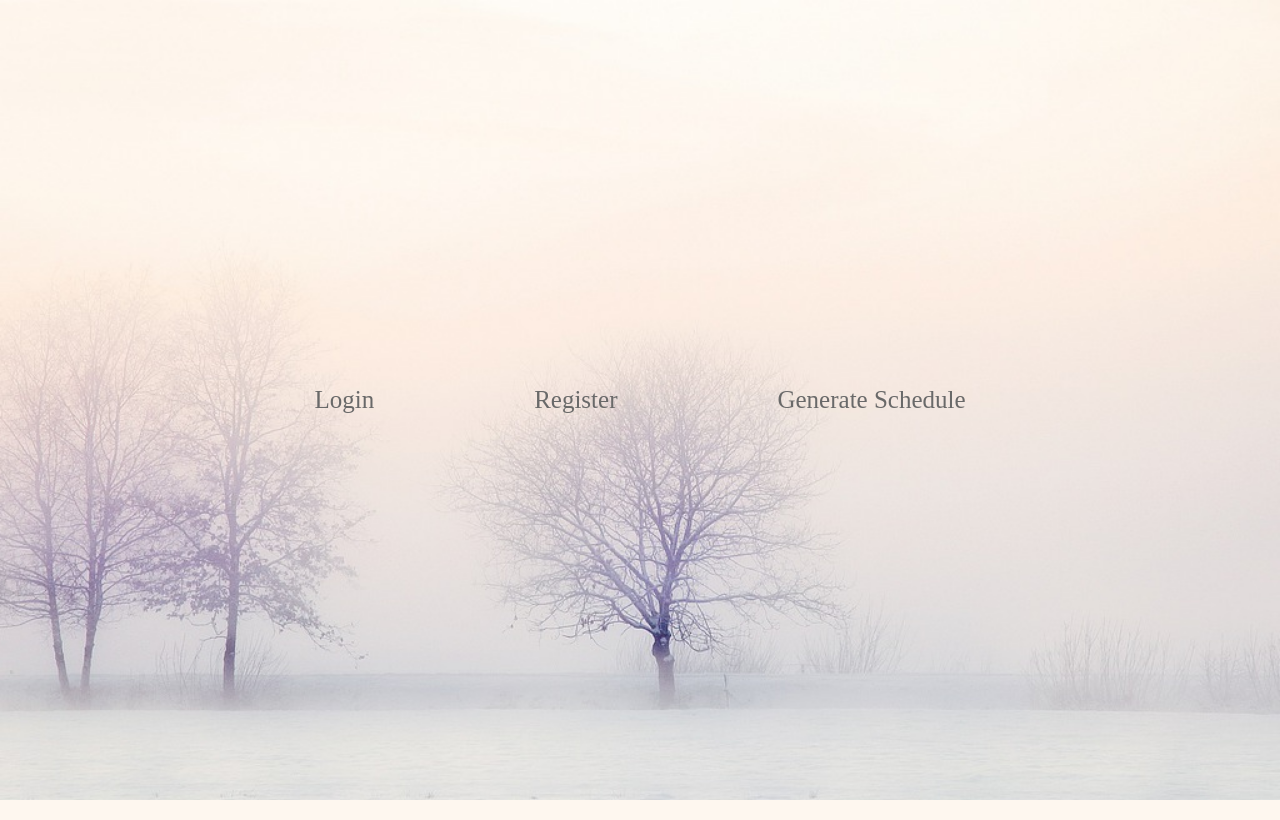
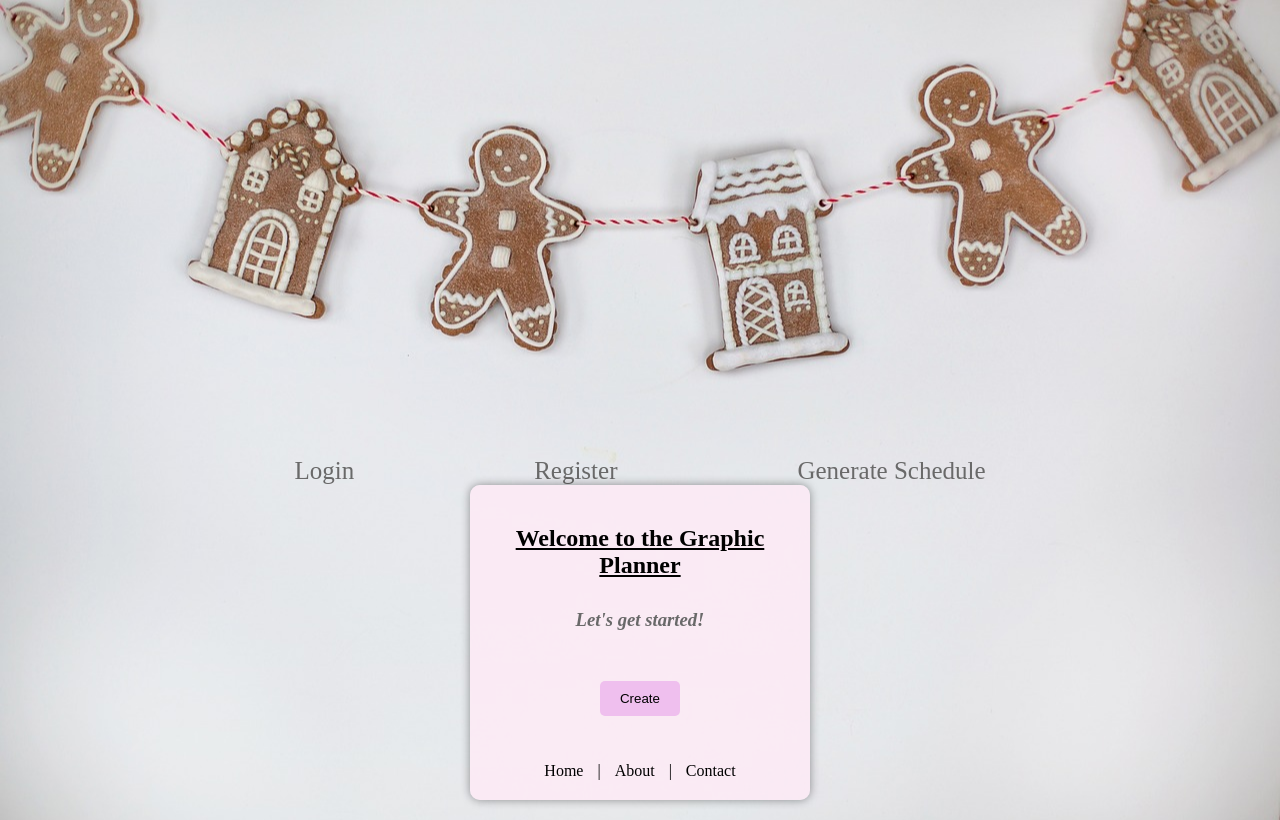
Before and after one commit to SidorowiczPaulina/graphic_test, a Django app: page /home/ in a window 1280 px wide. Run offline with Django 4.2, Linux system fonts and the light colour scheme.

Commit message:
aktualne templatki

```diff
--- a/viewer/forms.py
+++ b/viewer/forms.py
@@ -42,10 +42,6 @@
             del self.fields['UniqueID']
 
 
-    your_date_field = forms.DateField(
-        widget=forms.DateInput(attrs={'type': 'text', 'class': 'datepicker'}),
-        input_formats=['%Y-%m-%d'],
-    )
 
 
     def save(self, commit=True):
--- a/viewer/templates/base.html
+++ b/viewer/templates/base.html
@@ -6,7 +6,7 @@
     <meta charset="UTF-8">
     <meta name="viewport" content="width=device-width, initial-scale=1.0">
     <title>{% block title %}My Shift Planner{% endblock %}</title>
-     <link rel="stylesheet" href="{% static 'css/base.css' %}">
+    <link rel="stylesheet" href="{% static 'css/base.css' %}">
     <link rel="stylesheet" href="{% static 'css/shift.css' %}">
     <link rel="stylesheet" href="{% static 'css/shift.css' %}">
     <style>
@@ -27,7 +27,7 @@
             background-color: whitesmoke;
             padding: 20px;
             border-radius: 10px;
-            box-shadow: 0 0 10px rgba(0, 0, 0, 0.1); /* Dodaj cień do kontenera */
+            box-shadow: 0 0 10px rgba(0, 0, 0, 0.1);
         }
 
         nav ul {
@@ -63,9 +63,9 @@
             {% if user.is_authenticated %}
             <li><a href="{% url 'home' %}">Home</a></li>
             <li><a href="{% url 'logout' %}">Logout</a></li>
-            <li><a href="{% url 'generate_schedule' %}">Generate Schedule <small><small><small><br>(for admin)</br></small></small></small></a></li>
+            <li><a href="{% url 'generate_schedule' %}">Generate Schedule <small><small><small>(for admin)</small></small></small></a></li>
             <li><a href="{% url 'enter_availability' %}">Enter Availability</a></li>
-            <li><a href="{% url 'generate_pdf' %}">Generate pdf<small><small><small><br><br>(for admin)</br></br></small></small></small></a></li>
+            <li><a href="{% url 'generate_pdf' %}">Generate pdf<small><small><small><br>(for admin)</br></small></small></small></a></li>
             {% else %}
                 <li><a href="{% url 'login' %}">Login</a></li>
                 <li><a href="{% url 'register' %}">Register</a></li>
--- a/viewer/templates/home.html
+++ b/viewer/templates/home.html
@@ -1,70 +1,9 @@
 {% extends 'base.html' %}
 {% load static %}
 
-
+{% block content %}
 
 <link rel="stylesheet" href="{% static 'css/home.css' %}">
-<div class="home-form">
-    <h2>Welcome to the Graphic Planner</h2>
-    <em><h3>Let's get started!</h3></em>
-
-<style>
-    body {
-        background-image: url("/static/images/home.jpg");
-        background-size: cover;
-        background-position: center;
-        background-repeat: no-repeat;
-        height: 100vh;
-        margin: 0;
-        display: flex;
-        align-items: center;
-        justify-content: center;
-        opacity: 1;
-    }
-
-    .home-form {
-        background-color: rgba(255, 236, 247, 0.8);
-        padding: 20px;
-        border-radius: 10px;
-        box-shadow: 0 0 10px rgba(1, 1, 1, 0.4);
-        text-align: center; /* Dodano właściwość text-align */
-    }
-
-    h2 {
-        color: black;
-        text-decoration: underline;
-        margin-bottom: 30px;
-    }
-
-    h3 {
-        color: dimgray;
-        margin-bottom: 30px;
-    }
-
-    button {
-        background-color: #efbfee;
-        color: black;
-        padding: 10px 20px;
-        border: 2px;
-        border-radius: 5px;
-        cursor: pointer;
-        margin-top: 20px;
-        margin-bottom: 30px;
-    }
-
-    button:hover {
-        background-color: #d466ee;
-    }
-
-    /* Zastosuj inne style, gdy kursor najedzie na przycisk */
-
-    a {
-        text-decoration: none;
-        color: #000;
-        margin: 0 10px;
-    }
-
-</style>
 <div class="home-form">
     <h2>Welcome to the Graphic Planner</h2>
     <em><h3>Let's get started!</h3></em>
@@ -79,3 +18,4 @@
     <a href="#">About</a> |
     <a href="#">Contact</a>
 </div>
+{% endblock %}
--- a/viewer/templates/registration/login.html
+++ b/viewer/templates/registration/login.html
@@ -15,10 +15,10 @@
     }
 
     .login-form {
-        background-color: rgba(253, 253, 253, 0.8); /* Przezroczysty biały kolor tła formularza */
+        background-color: rgba(253, 253, 253, 0.8);
         padding: 20px;
         border-radius: 10px;
-        box-shadow: 0 0 10px rgba(1, 1, 1, 0.5); /* Cień */
+        box-shadow: 0 0 10px rgba(1, 1, 1, 0.5);
     }
 
 
--- a/viewer/templates/registration/register.html
+++ b/viewer/templates/registration/register.html
@@ -3,7 +3,7 @@
 {% block content %}
 <style>
   .register-form{
-   background-color: rgba(253, 253, 253, 0.8); /* Przezroczysty biały kolor tła formularza */
+        background-color: rgba(253, 253, 253, 0.8);
         padding: 20px;
         border-radius: 10px;
         box-shadow: 0 0 10px rgba(1, 1, 1, 0.5);
--- a/viewer/templates/schedule/availability_list.html
+++ b/viewer/templates/schedule/availability_list.html
@@ -4,7 +4,7 @@
     <meta charset="UTF-8">
     <title>User Availability List</title>
     <style>
-        /* Twoje istniejące style CSS */
+
         body {
             font-family: Arial, sans-serif;
             background-color: #f4f4f4;
--- a/viewer/templates/schedule/create_schedule.html
+++ b/viewer/templates/schedule/create_schedule.html
@@ -17,10 +17,8 @@
     <button type="submit">Generate Schedule</button>
   </form>
 <body>
-<<<<<<< HEAD
-=======
-<!-- Dodaj na końcu pliku HTML przed zamknięciem tagu </body> -->
->>>>>>> origin/master
+
+
 <script>
   $( function() {
     $('.datepicker').datepicker({
```
Also changed, not shown: viewer/static/css/availability.css (+14 -12 lines), viewer/templates/schedule/enter_availability.html (+27 -4 lines), db.sqlite3.
